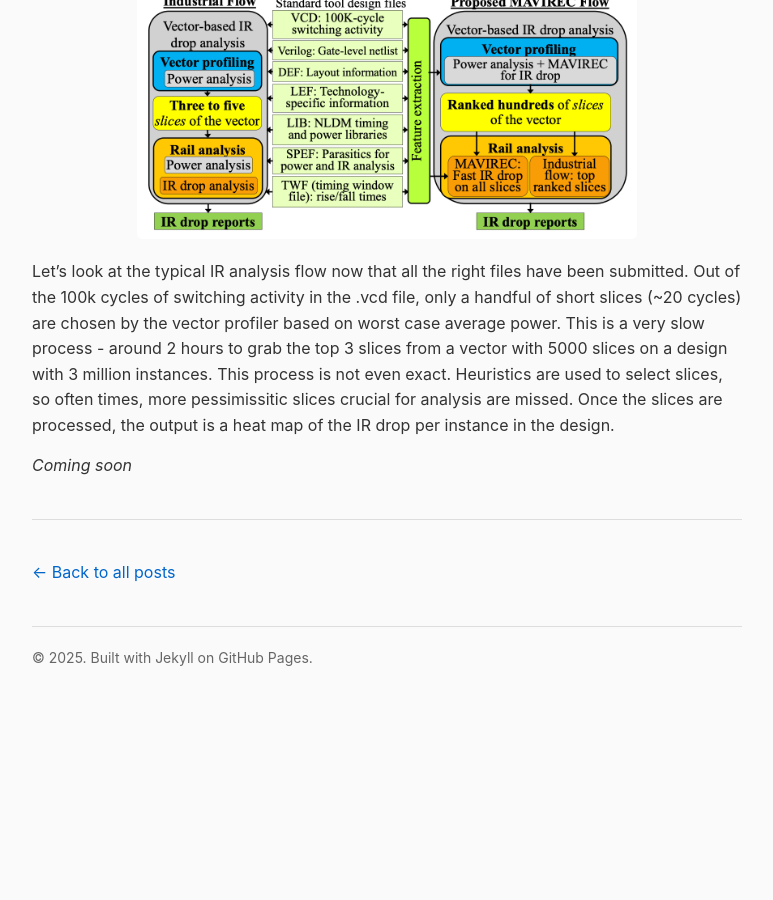
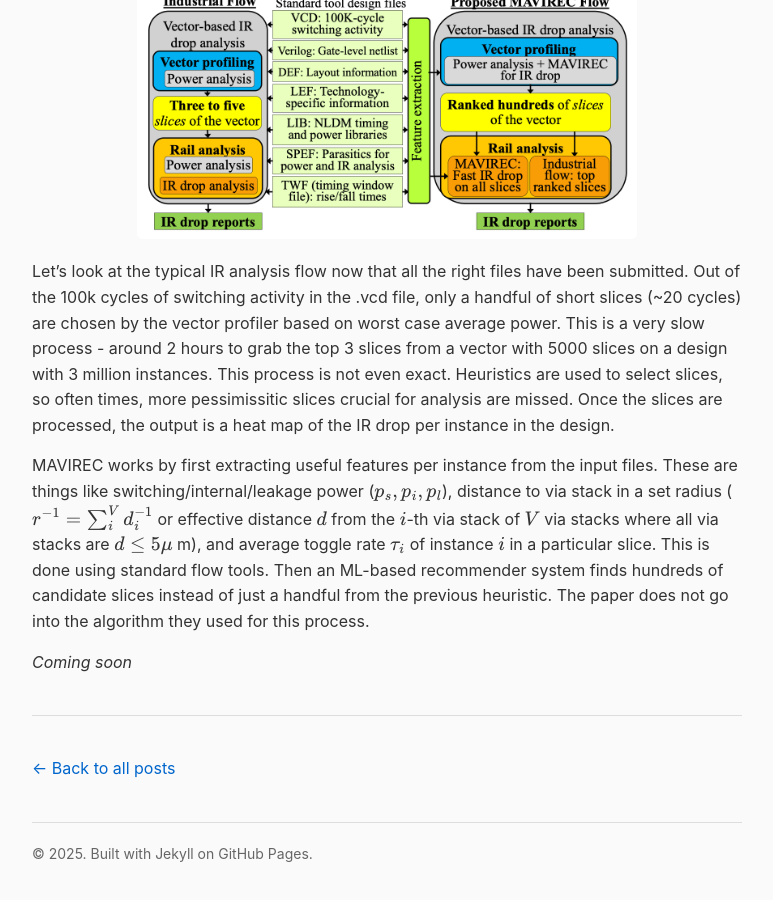
Before and after one commit to roshanwariar/roshanwariar.github.io, a Jekyll site: the page built from _posts/2026-2-26-pdai1.md, in a window 1280 px wide and 900 px high, scrolled down 3702 px. Shown: the whole window, without its empty margins (253-1026 px from the left). Built offline with Jekyll 4.4.1, drawn with Linux system fonts in a browser that asks for light colours; before the commit the page ends 4406 px from its top, so only the background shows below that.

Commit message:
Update 2026-2-26-pdai1.md

```diff
--- a/_posts/2026-2-26-pdai1.md
+++ b/_posts/2026-2-26-pdai1.md
@@ -29,6 +29,6 @@
 
 Let’s look at the typical IR analysis flow now that all the right files have been submitted. Out of the 100k cycles of switching activity in the .vcd file, only a handful of short slices (~20 cycles) are chosen by the vector profiler based on worst case average power. This is a very slow process - around 2 hours to grab the top 3 slices from a vector with 5000 slices on a design with 3 million instances. This process is not even exact. Heuristics are used to select slices, so often times, more pessimissitic slices crucial for analysis are missed. Once the slices are processed, the output is a heat map of the IR drop per instance in the design.<br>
 
-
+MAVIREC works by first extracting useful features per instance from the input files. These are things like switching/internal/leakage power ($$p_s, p_i, p_l$$), distance to via stack in a set radius ($$r^{-1} = \sum_{i}^{V} d_{i}^{-1}$$ or effective distance $$d$$ from the $$i$$-th via stack of $$V$$ via stacks where all via stacks are $$d \leq 5 \mu$$ m), and average toggle rate $$\tau_i$$ of instance $$i$$ in a particular slice. This is done using standard flow tools. Then an ML-based recommender system finds hundreds of candidate slices instead of just a handful from the previous heuristic. The paper does not go into the algorithm they used for this process.<br>
 
 _Coming soon_
```
